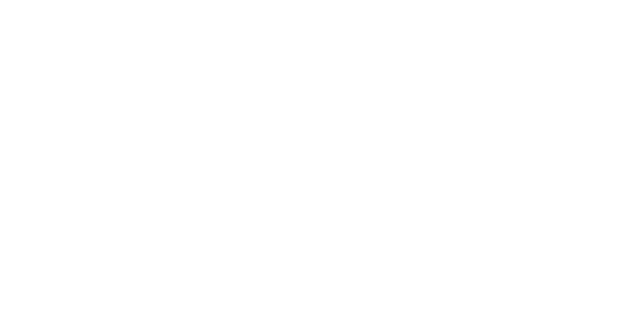
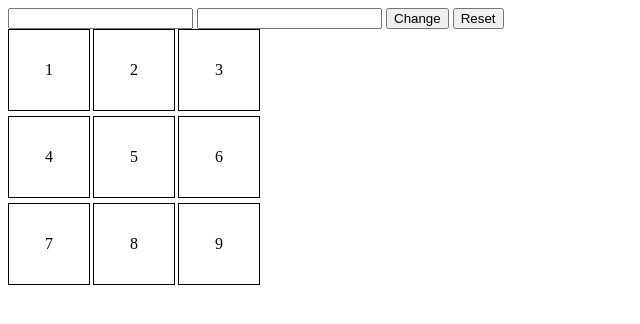
Before and after one commit to acciojob/Replit-Asian-Paints-Neha-Balaji-Bacha, a website: page main.html in a window 1280 px wide. Shown: the whole page, without its empty margins (0-640 px from the left). Drawn offline with Linux system fonts and the light colour scheme.

Commit message:
created a submission

```diff
--- a/main.html
+++ b/main.html
@@ -8,7 +8,24 @@
 
 <body>
 	<!-- the entire body must be written by student -->
-    <script type="text/javascript" src="./script.js">
+	<input id="block_id" type="text" />
+<input id="colour_id" type="text" />
+
+<button id="change_button">Change</button>
+<button id="Reset">Reset</button>
+
+<div id="grid-container">
+  <div id="grid-item" data-id="1">1</div>
+  <div id="grid-item" data-id="2">2</div>
+  <div id="grid-item" data-id="3">3</div>
+  <div id="grid-item" data-id="4">4</div>
+  <div id="grid-item" data-id="5">5</div>
+  <div id="grid-item" data-id="6">6</div>
+  <div id="grid-item" data-id="7">7</div>
+  <div id="grid-item" data-id="8">8</div>
+  <div id="grid-item" data-id="9">9</div>
+</div>
+<script type="text/javascript" src="./script.js">
 </script>
 
 </body>
--- a/script.js
+++ b/script.js
@@ -1 +1,29 @@
 //your JS code here. If required.
+const changeBtn = document.getElementById("change_button");
+const resetBtn = document.getElementById("Reset");
+
+changeBtn.addEventListener("click", () => {
+  const blockId = document.getElementById("block_id").value;
+  const color = document.getElementById("colour_id").value;
+
+  const items = document.querySelectorAll("#grid-item");
+
+  // make all transparent first
+  items.forEach(item => {
+    item.style.backgroundColor = "transparent";
+  });
+
+  // find the correct box
+  items.forEach(item => {
+    if (item.getAttribute("data-id") == blockId) {
+      item.style.backgroundColor = color;
+    }
+  });
+});
+
+resetBtn.addEventListener("click", () => {
+  const items = document.querySelectorAll("#grid-item");
+  items.forEach(item => {
+    item.style.backgroundColor = "transparent";
+  });
+});
--- a/styles.css
+++ b/styles.css
@@ -1 +1,16 @@
 /*  your css code here. If applicable */
+#grid-container {
+  display: grid;
+  grid-template-columns: repeat(3, 80px);
+  gap: 5px;
+}
+
+#grid-item {
+  width: 80px;
+  height: 80px;
+  border: 1px solid black;
+  display: flex;
+  justify-content: center;
+  align-items: center;
+  background: transparent;
+}
```
